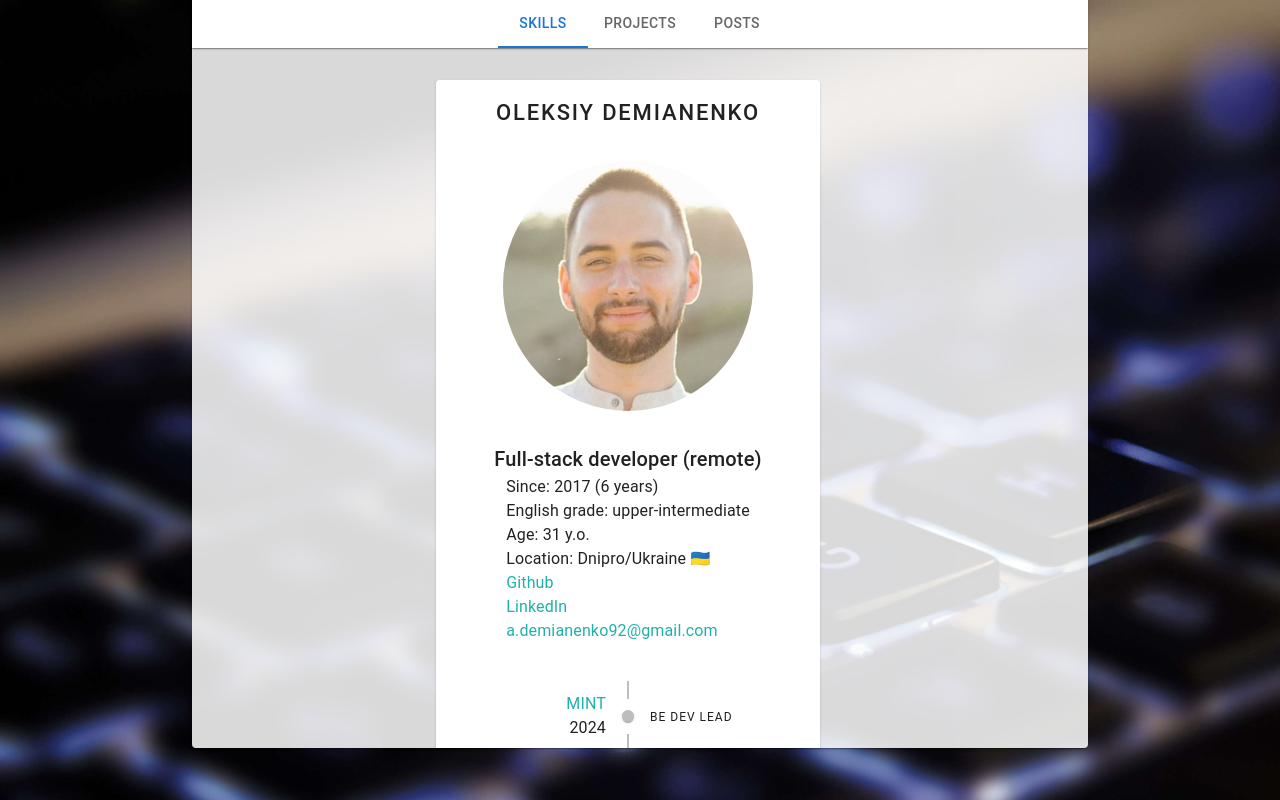
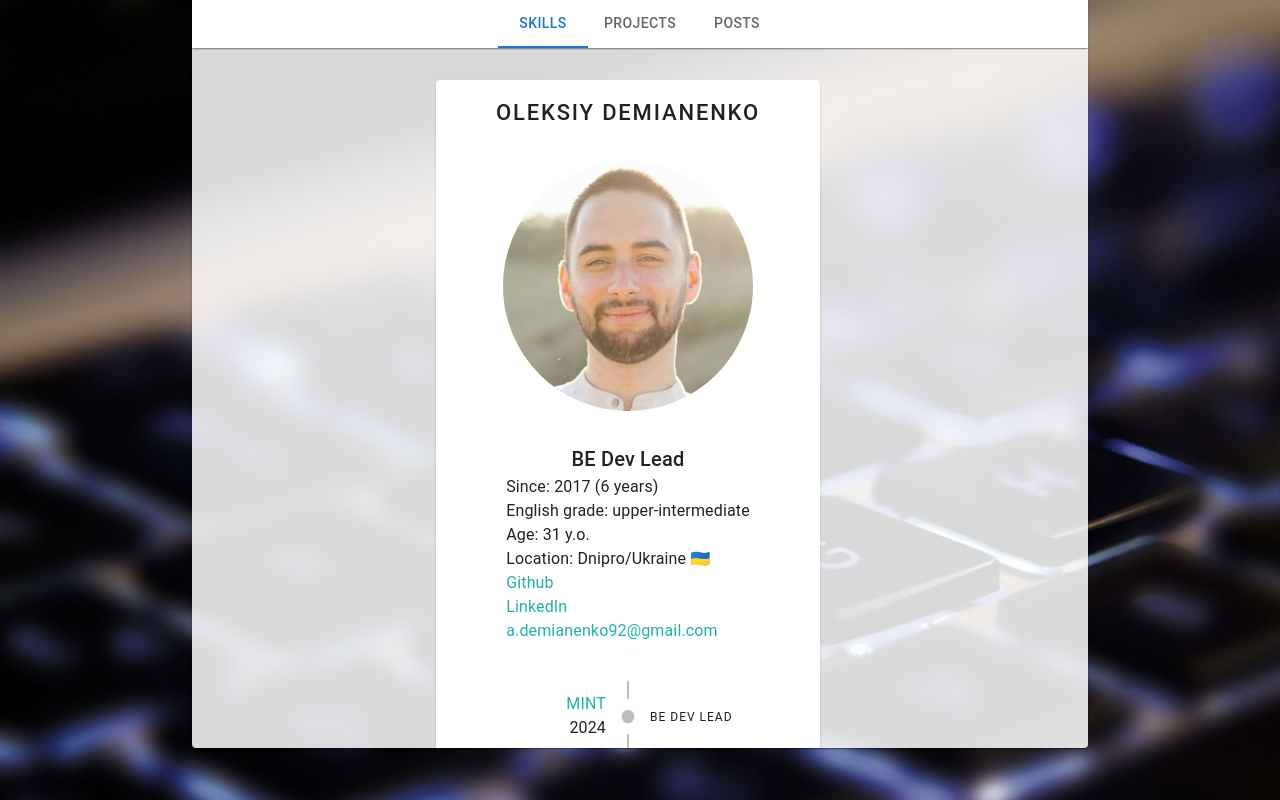
Before and after one commit to AlexDemian/personal-page, a React (Create React App) app: page / in a window 1280 px wide. Built offline with nearby package versions, Linux system fonts and the light colour scheme.

Commit message:
Update Profile.tsx

```diff
--- a/src/components/Profile.tsx
+++ b/src/components/Profile.tsx
@@ -49,7 +49,7 @@ export const Profile: React.FC = () => {
             sx={{ width: 250, height: 250 }}
           />
         </Grid>
-        <Typography variant="h6">Full-stack developer (remote)</Typography>
+        <Typography variant="h6">BE Dev Lead</Typography>
         <Grid item>
           <Typography>
             Since: {since} ({now.getFullYear() - since} years)
```
